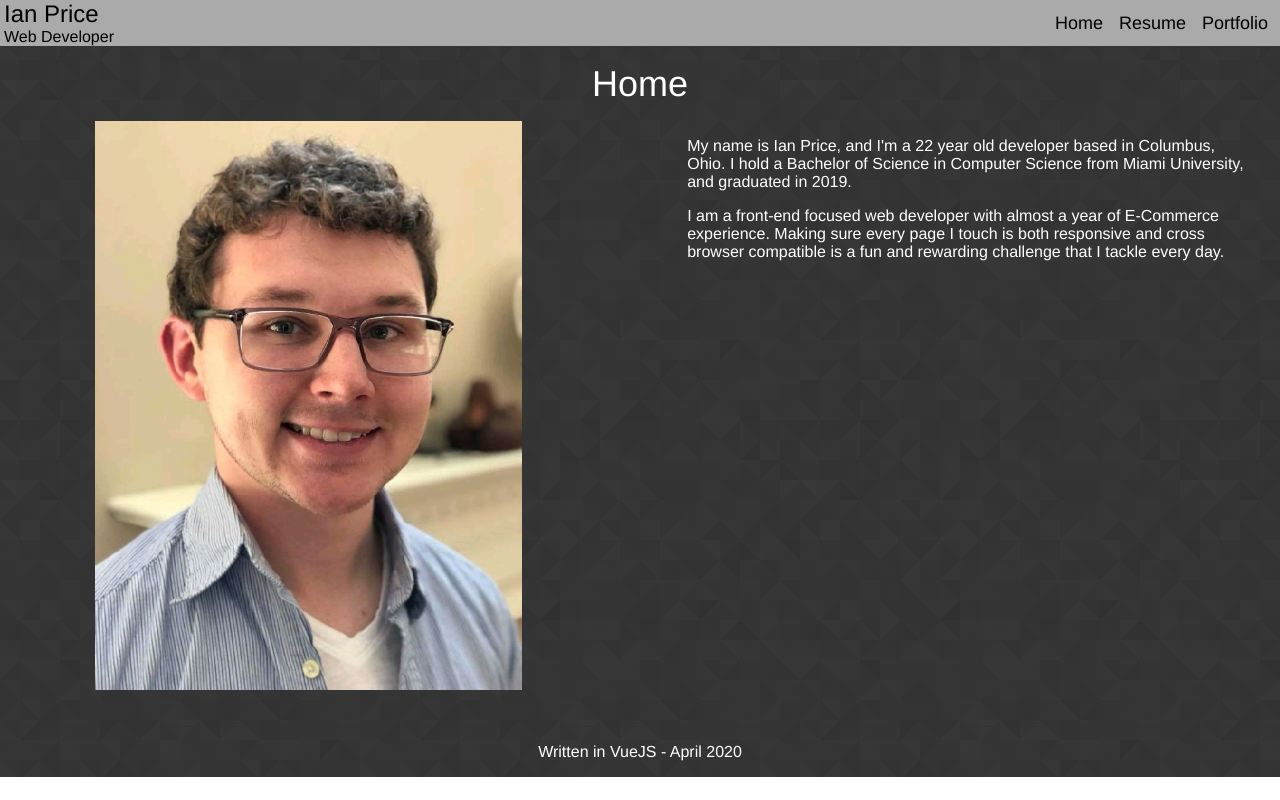
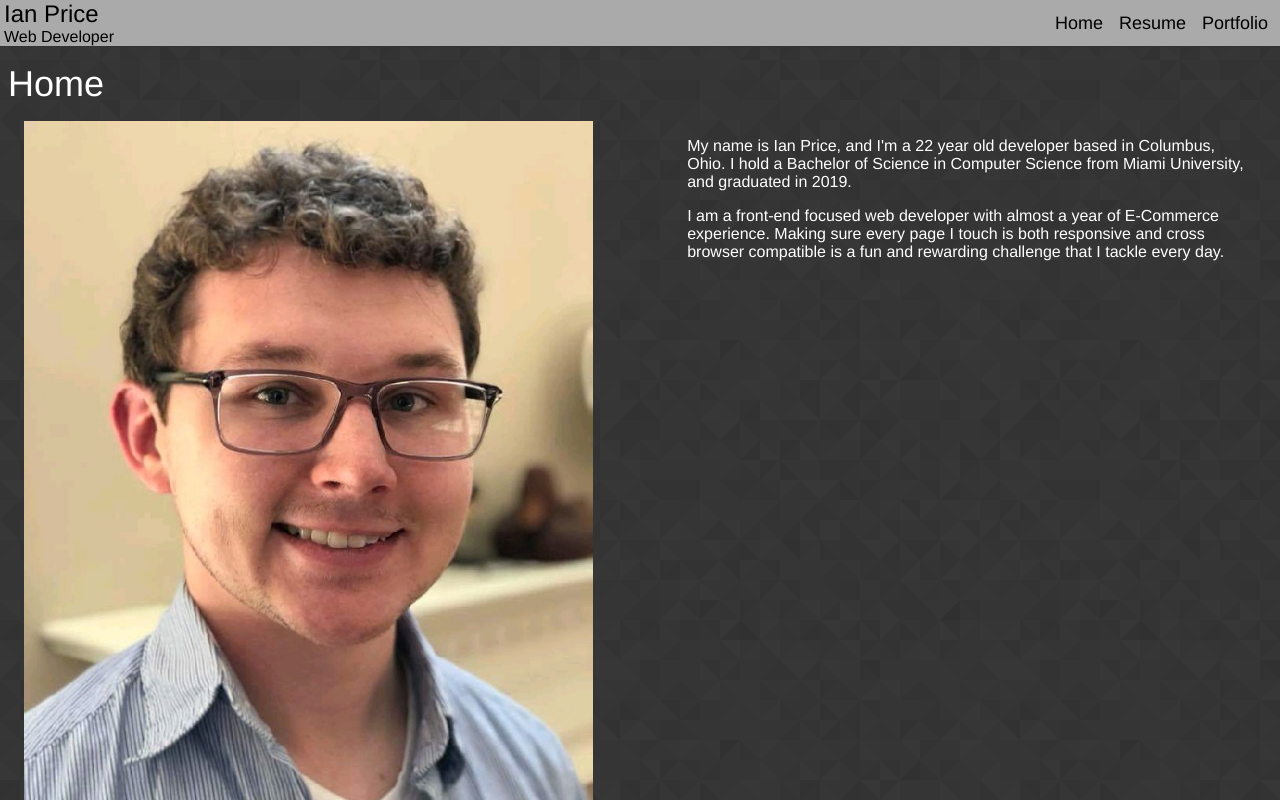
Before and after one commit to ianprice943/ianprice943-portfolio, a Vue app: page / in a window 1280 px wide. Shown: the top 800 px of the page. Built offline with nearby package versions, Linux system fonts and the light colour scheme.

Commit message:
moved headers to the left, made home page image larger

```diff
--- a/src/components/Home.vue
+++ b/src/components/Home.vue
@@ -31,6 +31,7 @@
 <style scoped>
 #home-title {
     font-size: 36px;
+    text-align: left;
 }
 #about-me {
     font-size: 16px;
@@ -47,7 +48,7 @@
     text-align: center;
 }
 .column>img {
-    width: 75%;
+    width: 100%;
     margin: 0 auto;
 }
 </style>
--- a/src/components/Portfolio.vue
+++ b/src/components/Portfolio.vue
@@ -33,6 +33,7 @@
 <style scoped>
 #portfolio-title {
     font-size: 36px;
+    text-align: left;
 }
 #portfolio-container {
     margin: 1em 0;
--- a/src/components/Resume.vue
+++ b/src/components/Resume.vue
@@ -231,6 +231,7 @@
 
     #resume-title {
         font-size: 36px;
+        text-align: left;
     }
 
     #resume-container {
```
